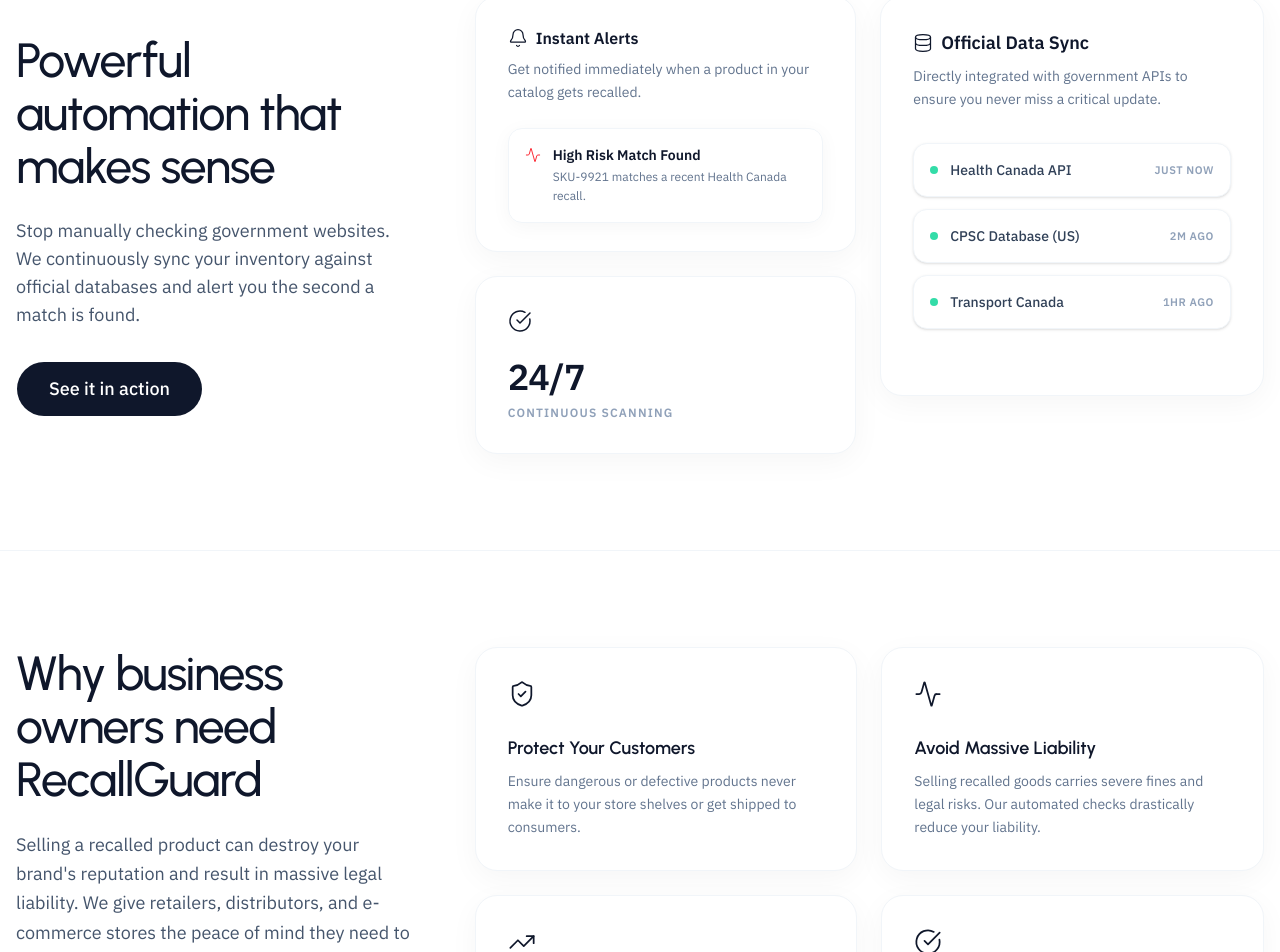
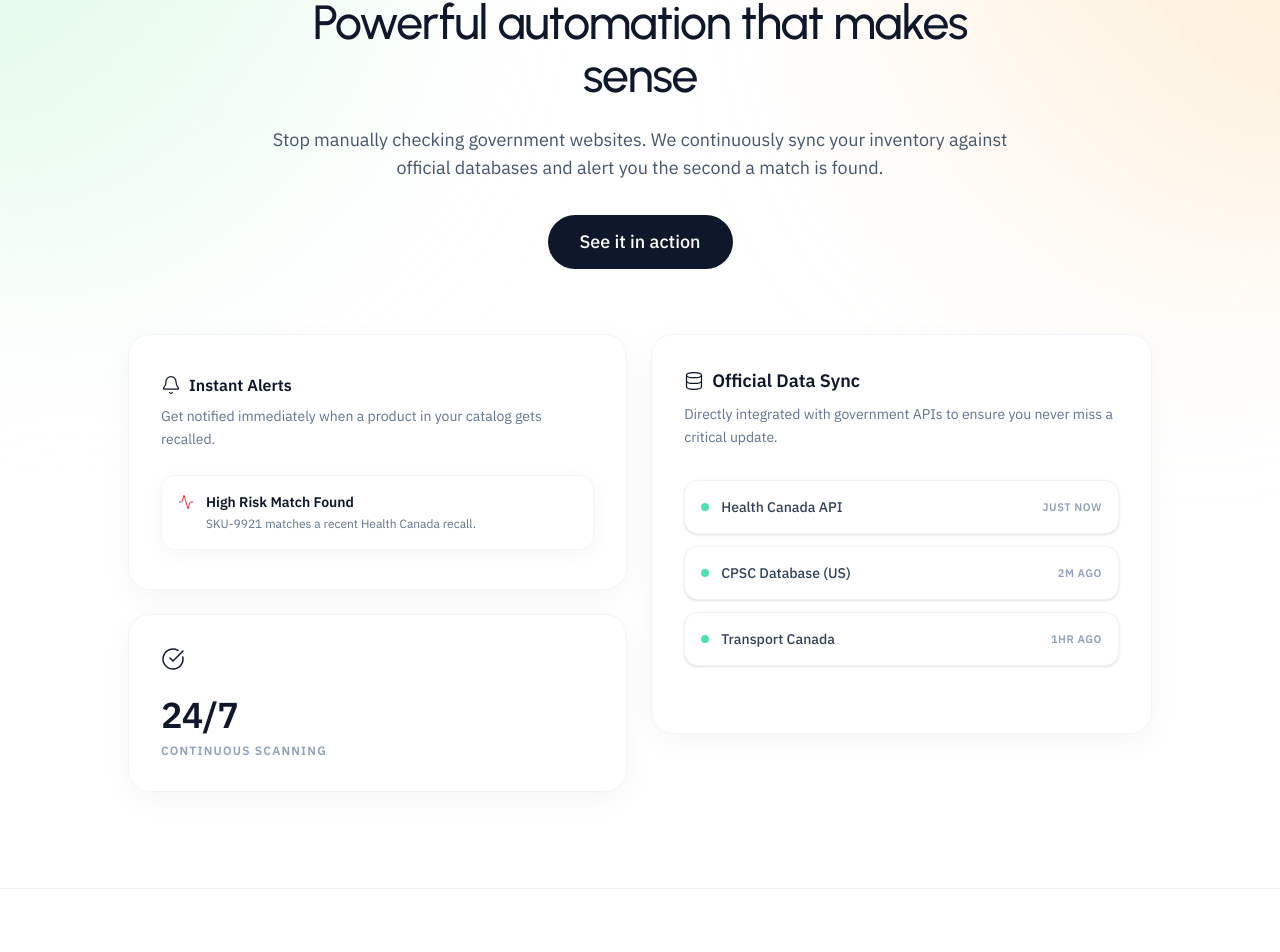
Before and after one commit to stevie1mat/Recall-Guard, a Next.js app: page / in a window 1280 px wide. Shown: the part 1804-2756 px from the top of the page. Built offline with nearby package versions, Linux system fonts and the light colour scheme.

Commit message:
style: update layout and spacing in globals.css and page.tsx for improved visual presentation

```diff
--- a/src/app/page.tsx
+++ b/src/app/page.tsx
@@ -35,7 +35,7 @@
 
         <div className="container mx-auto px-4 text-center max-w-4xl relative z-10 pt-10">
           <h1 className="text-[3.5rem] md:text-[5.5rem] leading-[1.05] font-medium tracking-tight mb-6">
-            Monitor inventory,<br/>protect your business
+            Monitor inventory,<br />protect your business
           </h1>
           <p className="text-xl md:text-2xl text-slate-600 mb-10 max-w-3xl mx-auto leading-relaxed">
             Take control of your product compliance by automatically diversifying your safety checks against official Government of Canada data.
@@ -137,29 +137,33 @@
           <div className="flex flex-wrap justify-between items-center gap-8 md:gap-4 divide-y md:divide-y-0 md:divide-x divide-slate-200">
             <div className="flex items-center gap-3 w-full md:w-auto pt-4 md:pt-0 md:px-8">
               <div className="text-4xl font-medium tracking-tight">500+</div>
-              <div className="text-xs text-slate-500 font-semibold tracking-wide leading-tight uppercase">Trusted<br/>Retailers</div>
+              <div className="text-xs text-slate-500 font-semibold tracking-wide leading-tight uppercase">Trusted<br />Retailers</div>
             </div>
             <div className="flex items-center gap-3 w-full md:w-auto pt-4 md:pt-0 md:px-8">
               <div className="text-4xl font-medium tracking-tight">10K+</div>
-              <div className="text-xs text-slate-500 font-semibold tracking-wide leading-tight uppercase">Products<br/>Monitored</div>
+              <div className="text-xs text-slate-500 font-semibold tracking-wide leading-tight uppercase">Products<br />Monitored</div>
             </div>
             <div className="flex items-center gap-3 w-full md:w-auto pt-4 md:pt-0 md:px-8">
               <div className="text-4xl font-medium tracking-tight">30K+</div>
-              <div className="text-xs text-slate-500 font-semibold tracking-wide leading-tight uppercase">Database<br/>Records</div>
+              <div className="text-xs text-slate-500 font-semibold tracking-wide leading-tight uppercase">Database<br />Records</div>
             </div>
             <div className="flex items-center gap-3 w-full md:w-auto pt-4 md:pt-0 md:px-8">
               <div className="text-4xl font-medium tracking-tight">100%</div>
-              <div className="text-xs text-slate-500 font-semibold tracking-wide leading-tight uppercase">Automated<br/>Sync</div>
+              <div className="text-xs text-slate-500 font-semibold tracking-wide leading-tight uppercase">Automated<br />Sync</div>
             </div>
           </div>
         </div>
       </section>
 
       {/* 3. BENTO / FEATURES SECTION */}
-      <section className="py-24 px-4 bg-white">
-        <div className="container mx-auto max-w-7xl">
-          <div className="flex flex-col lg:flex-row gap-16 items-center">
-            <div className="lg:w-1/3">
+      <section className="py-24 px-4 bg-white relative overflow-hidden">
+        {/* Premium ambient UI gradients in top corners */}
+        <div className="absolute top-[-200px] left-[-200px] w-[600px] h-[600px] rounded-[100%] bg-gradient-to-br from-[#c6f6d5]/80 to-transparent blur-[100px] pointer-events-none z-0"></div>
+        <div className="absolute top-[-200px] right-[-200px] w-[600px] h-[600px] rounded-[100%] bg-gradient-to-bl from-[#fde0b5]/80 to-transparent blur-[100px] pointer-events-none z-0"></div>
+
+        <div className="container mx-auto max-w-7xl relative z-10">
+
+          <div className="text-center max-w-3xl mx-auto mb-16">
             <h2 className="text-4xl md:text-5xl font-medium tracking-tight mb-6 leading-[1.1]">
               Powerful automation that makes sense
             </h2>
@@ -171,7 +175,7 @@
             </Button>
           </div>
 
-            <div className="lg:w-2/3 flex flex-col md:flex-row gap-6 w-full">
+          <div className="flex flex-col md:flex-row gap-6 w-full max-w-5xl mx-auto">
             {/* Left Column of Bento */}
               <div className="flex flex-col gap-6 w-full md:w-1/2">
                 <div className="bg-white rounded-3xl p-8 flex flex-col justify-center h-64 border border-slate-100 shadow-[0_8px_30px_rgb(0,0,0,0.04)] relative overflow-hidden group transition-shadow hover:shadow-[0_8px_30px_rgb(0,0,0,0.08)]">
@@ -235,26 +239,18 @@
             </div>
           </div>
         </div>
-        </div>
       </section>
 
       {/* 4. WHAT IT IS & WHY BUSINESS OWNERS NEED IT */}
-      <section className="py-24 px-4 bg-white border-t border-slate-100">
-        <div className="container mx-auto max-w-7xl">
+      <section className="py-24 px-4 bg-white border-t border-slate-100 relative overflow-hidden">
+        {/* Premium ambient UI gradients in bottom corners */}
+        <div className="absolute bottom-[-200px] left-[-200px] w-[600px] h-[600px] rounded-[100%] bg-gradient-to-tr from-[#c6f6d5]/80 to-transparent blur-[100px] pointer-events-none z-0"></div>
+        <div className="absolute bottom-[-200px] right-[-200px] w-[600px] h-[600px] rounded-[100%] bg-gradient-to-tl from-[#fde0b5]/80 to-transparent blur-[100px] pointer-events-none z-0"></div>
+
+        <div className="container mx-auto max-w-7xl relative z-10">
           <div className="flex flex-col lg:flex-row gap-16">
-            <div className="lg:w-1/3">
-              <h2 className="text-4xl md:text-5xl font-medium tracking-tight mb-6 leading-[1.1]">
-                Why business owners need RecallGuard
-              </h2>
-              <p className="text-slate-600 mb-8 text-lg leading-relaxed">
-                Selling a recalled product can destroy your brand's reputation and result in massive legal liability. We give retailers, distributors, and e-commerce stores the peace of mind they need to scale safely.
-              </p>
-              <Button asChild className="rounded-full bg-slate-900 hover:bg-slate-800 text-white font-medium px-8 h-14 text-lg">
-                <Link href="/about">Learn more</Link>
-              </Button>
-            </div>
 
-            <div className="lg:w-2/3 grid sm:grid-cols-2 gap-6">
+            <div className="lg:w-2/3 grid sm:grid-cols-2 gap-6 order-2 lg:order-1">
               {[
                 { title: 'Protect Your Customers', icon: ShieldCheck, desc: 'Ensure dangerous or defective products never make it to your store shelves or get shipped to consumers.' },
                 { title: 'Avoid Massive Liability', icon: Activity, desc: 'Selling recalled goods carries severe fines and legal risks. Our automated checks drastically reduce your liability.' },
@@ -272,6 +268,19 @@
                 </div>
               ))}
             </div>
+
+            <div className="lg:w-1/3 order-1 lg:order-2">
+              <h2 className="text-4xl md:text-5xl font-medium tracking-tight mb-6 leading-[1.1]">
+                Why business owners need RecallGuard
+              </h2>
+              <p className="text-slate-600 mb-8 text-lg leading-relaxed">
+                Selling a recalled product can destroy your brand's reputation and result in massive legal liability. We give retailers, distributors, and e-commerce stores the peace of mind they need to scale safely.
+              </p>
+              <Button asChild className="rounded-full bg-slate-900 hover:bg-slate-800 text-white font-medium px-8 h-14 text-lg">
+                <Link href="/about">Learn more</Link>
+              </Button>
+            </div>
+
           </div>
         </div>
       </section>
@@ -324,7 +333,7 @@
 
       {/* FOOTER */}
       <footer className="py-20 px-4 bg-white text-center">
-        <h2 className="text-4xl font-medium tracking-tight mb-8">Trusted by retailers,<br/>proven by results</h2>
+        <h2 className="text-4xl font-medium tracking-tight mb-8">Trusted by retailers,<br />proven by results</h2>
         <div className="max-w-4xl mx-auto h-64 bg-slate-100 rounded-t-3xl border border-slate-200 border-b-0 overflow-hidden relative">
           <div className="absolute inset-0 flex items-center justify-center opacity-50">
             <Lock className="h-16 w-16 text-slate-300" />
```
Also changed, not shown: src/app/globals.css (+10 -1 lines). Lines whose indentation alone changed are shown as unchanged.
